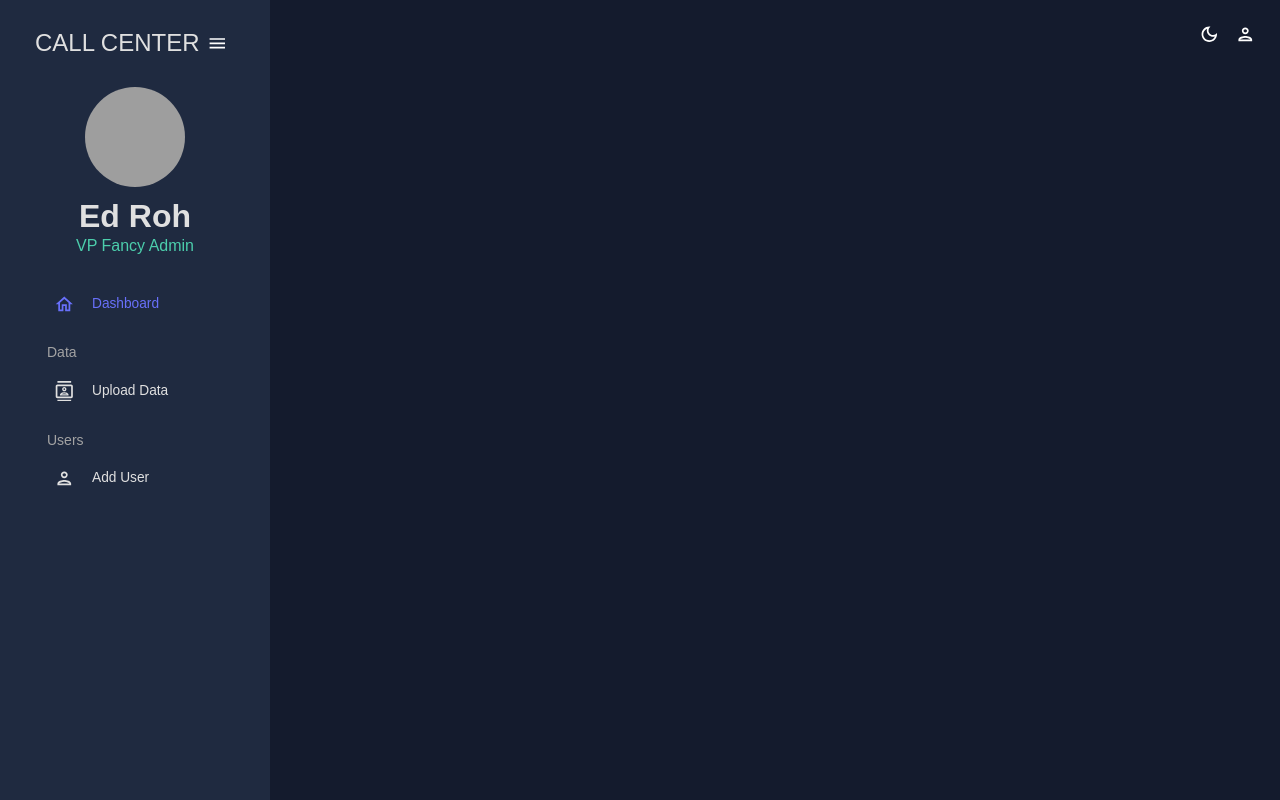
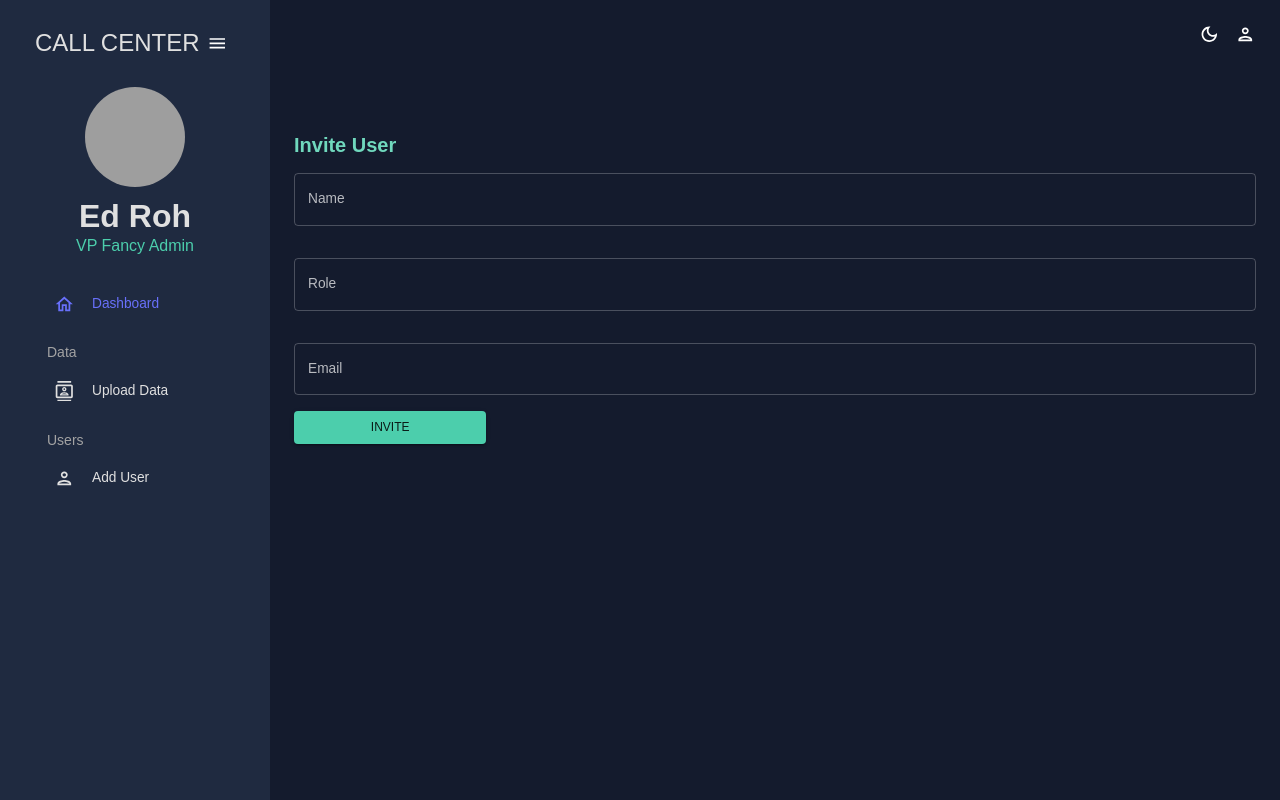
Before and after one commit to SShehan716/call-center, a React (Create React App) app in the folder client/: page /add-user in a window 1280 px wide. Built offline with nearby package versions, Linux system fonts and the light colour scheme; grey boxes are pictures that could not be loaded.

Commit message:
Add user page frontend

```diff
--- a/client/src/App.js
+++ b/client/src/App.js
@@ -5,6 +5,7 @@ import { CssBaseline, ThemeProvider } from '@mui/material';
 import TopBar from './components/TopBar';
 import SideBar from './components/SideBar';
 import Dashboard from './pages/Dashboard';
+import AddUser from './pages/AddUser';
 import Login from './pages/Login';
 import './styles/global.css';
 
@@ -24,6 +25,7 @@ function App() {
               <TopBar setIsSidebar={setIsSidebar} />
               <Routes>
                 <Route path="/dashboard" element={<Dashboard />} />
+                <Route path="/add-user" element={<AddUser />} />
               </Routes>
             </main>
           </>
--- a/client/src/components/InviteForm/index.jsx
+++ b/client/src/components/InviteForm/index.jsx
@@ -1,18 +1,67 @@
-import React from "react";
-import { Box, TextField, Button } from "@mui/material";
+import React, { useState } from 'react';
+import { Box, TextField, Button, Typography, useTheme } from '@mui/material';
+import { tokens } from "./../../theme";
 
 const InviteForm = () => {
-    // Handle form submission and login logic here
+  const theme = useTheme();
+  const colors = tokens(theme.palette.mode);
+
+  const [name, setName] = useState('');
+  const [role, setRole] = useState(''); // options: "admin", "user"
+  const [email, setEmail] = useState('');
+
+  // Handle form submission and user invite logic here
 
   return (
     <Box sx={{ mt: 5, p: 3 }}>
-        <TextField label="Username" variant="outlined" fullWidth />
-        <TextField label="Password" type="password" variant="outlined" fullWidth />
-        <Button type="submit" variant="contained" fullWidth>
+      <Typography variant="h4" color={colors.greenAccent[400]} fontWeight="bold">
+        Invite User
+      </Typography>
+
+      <TextField
+        label="Name"
+        type="text"
+        variant="outlined"
+        fullWidth
+        sx={{ my: 2 }}
+        value={name}
+        onChange={(e) => setName(e.target.value)}
+      />
+
+      <TextField
+        label="Role"
+        type="text"
+        variant="outlined"
+        fullWidth
+        sx={{ my: 2 }}
+        value={role}
+        onChange={(e) => setRole(e.target.value)}
+      />
+
+      <TextField
+        label="Email"
+        type="email"
+        variant="outlined"
+        fullWidth
+        sx={{ my: 2 }}
+        value={email}
+        onChange={(e) => setEmail(e.target.value)}
+      />
+
+      <Button
+        type="submit"
+        variant="contained"
+        color="secondary"
+        fullWidth
+        sx={{ width: '20%' }}
+        onClick={() => {
+          // handle submit and user invite logic with name, role, and email
+        }}
+      >
         Invite
       </Button>
     </Box>
   );
-    }
+};
 
 export default InviteForm;
--- a/client/src/components/SideBar/index.jsx
+++ b/client/src/components/SideBar/index.jsx
@@ -111,7 +111,7 @@ const SideBar = () => {
                     <Box paddingLeft={isCollapsed ? undefined : "10%"}>
                         <Item
                             title="Dashboard"
-                            to="/"
+                            to="/dashboard"
                             icon={<HomeOutlinedIcon />}
                             selected={selected}
                             setSelected={setSelected}
@@ -126,7 +126,7 @@ const SideBar = () => {
                         </Typography>
                         <Item
                             title="Upload Data"
-                            to="/contacts"
+                            to="/upload-data"
                             icon={<ContactsOutlinedIcon />}
                             selected={selected}
                             setSelected={setSelected}
@@ -141,7 +141,7 @@ const SideBar = () => {
                         </Typography>
                         <Item
                             title="Add User"
-                            to="/form"
+                            to="/add-user"
                             icon={<PersonOutlinedIcon />}
                             selected={selected}
                             setSelected={setSelected}
--- /dev/null
+++ b/client/src/pages/AddUser/index.jsx
@@ -0,0 +1,13 @@
+import React from 'react';
+import InviteForm from '../../components/InviteForm';
+import { Typography } from '@mui/material';
+
+const Login = () => {
+    return (
+        <main>
+            <InviteForm />
+        </main>
+    );
+}
+
+export default Login;
```
Lines whose indentation alone changed are shown as unchanged.
